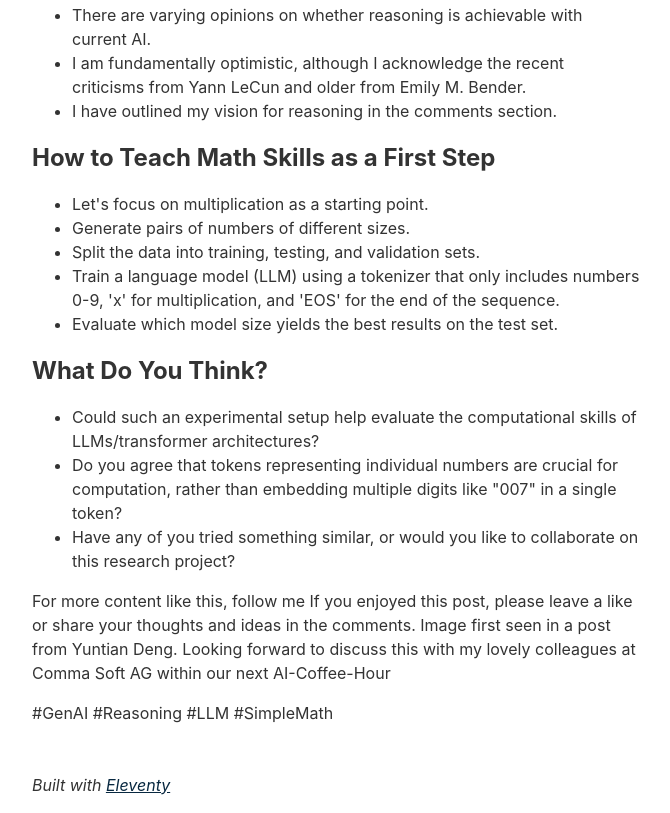
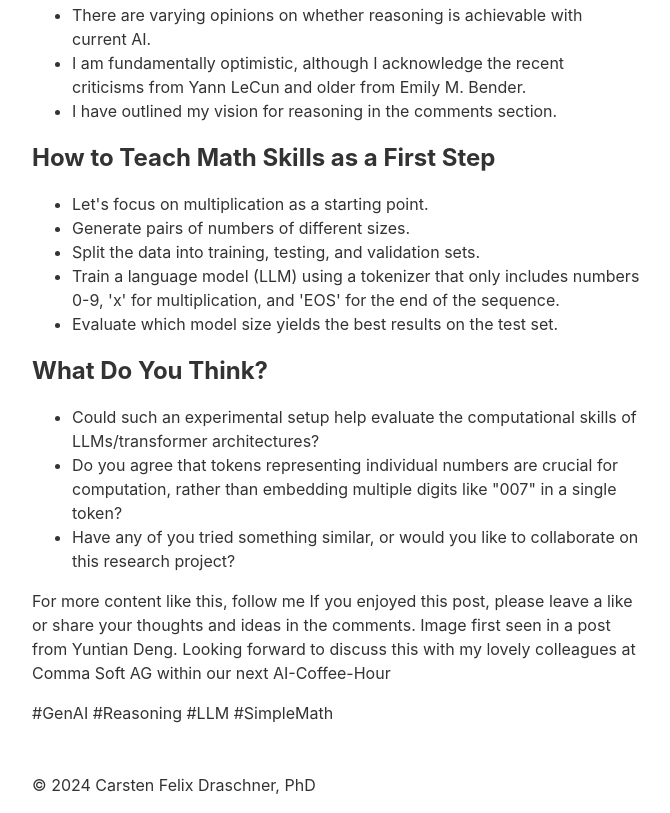
Before and after one commit to carstendraschner/carstendraschner.github.io, an Eleventy site: page content/blog/reasoning-in-genai/index.md in a window 1280 px wide. Shown: the part 693-1506 px from the top of the page, without its empty margins (304-974 px from the left). Built offline with nearby package versions, Linux system fonts and the light colour scheme; Eleventy itself is replaced by a stand-in of ours; files that its build step writes are made by us from their sources; what @zachleat/heading-anchors, zod-validation-error would draw is missing.

Commit message:
Update footer text

```diff
--- a/_includes/layouts/base.njk
+++ b/_includes/layouts/base.njk
@@ -60,7 +60,7 @@
 		</main>
 
 		<footer>
-			<p><em>Built with <a href="https://www.11ty.dev/">{{ eleventy.generator }}</a></em></p>
+			<p>&copy; 2024 Carsten Felix Draschner, PhD</p>
 		</footer>
 
 		<!-- This page `{{ page.url | htmlBaseUrl }}` was built on {% currentBuildDate %} -->
```
